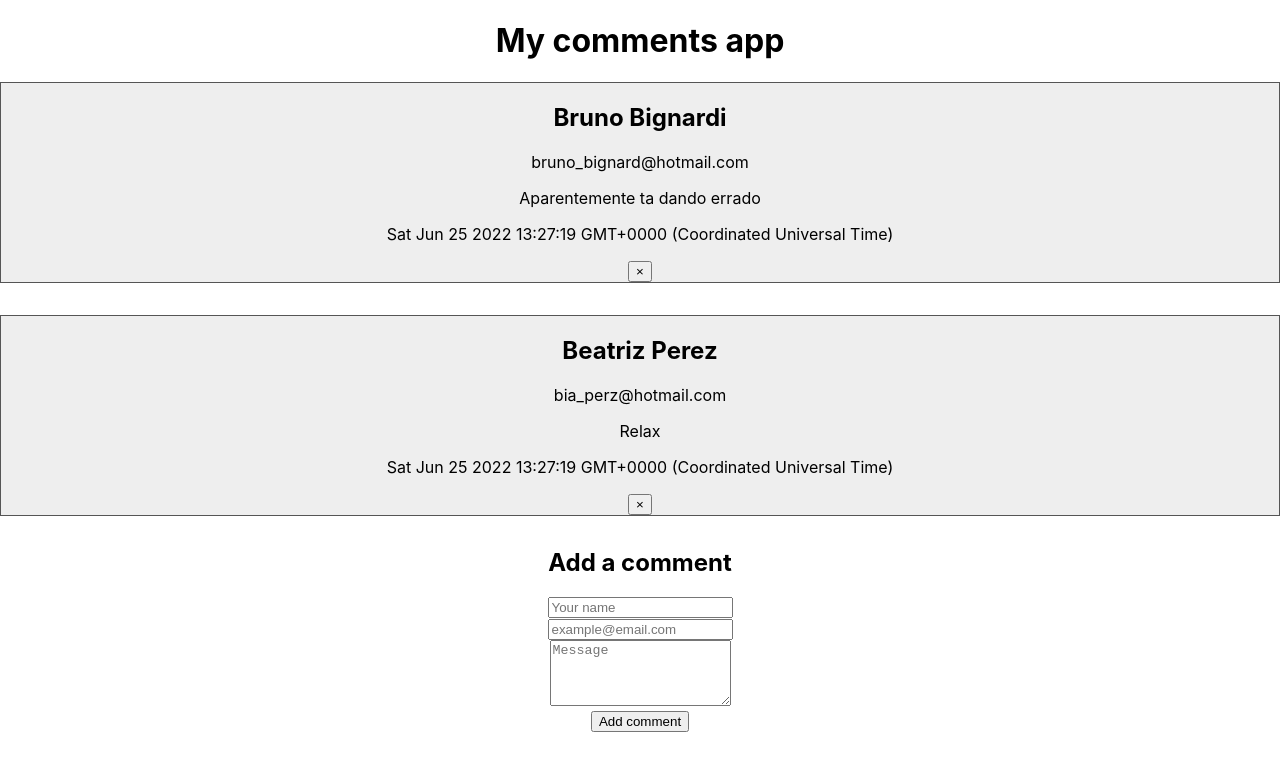
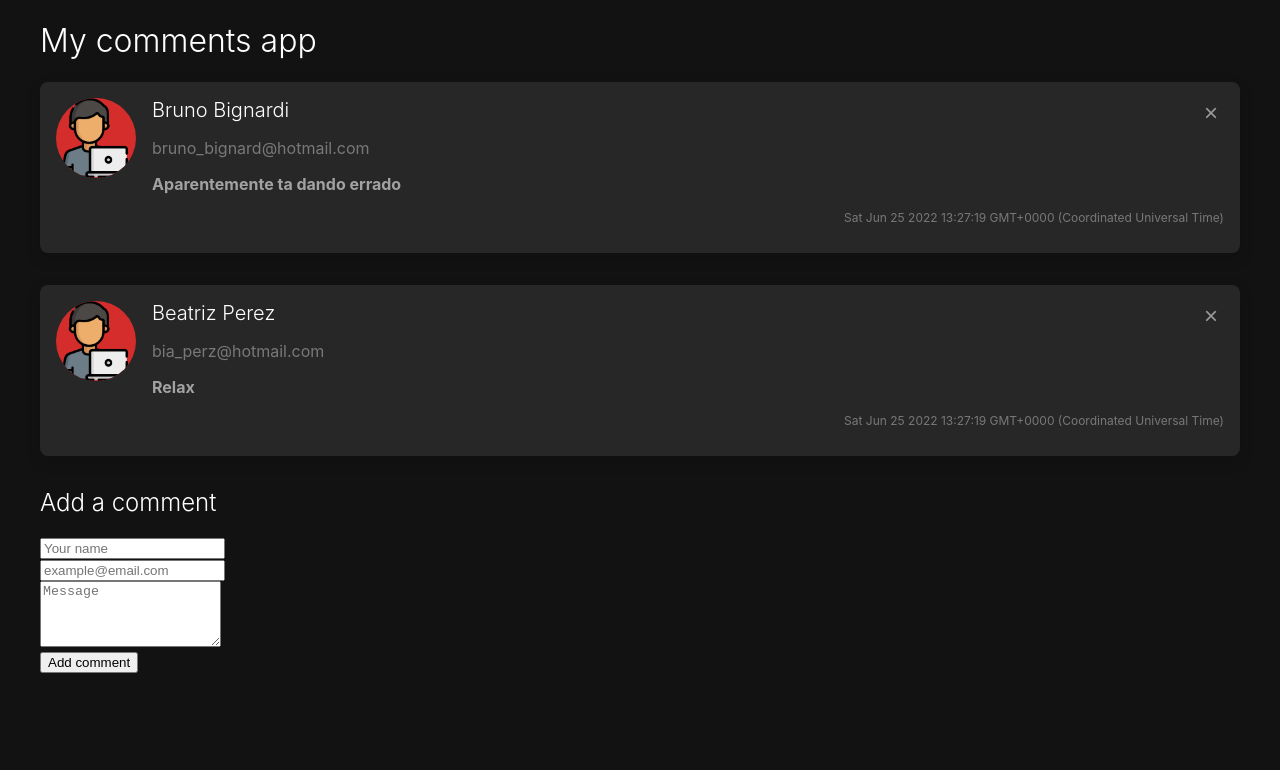
Before and after one commit to brunodono/My-comment-app-react.js, a React (Create React App) app: page / in a window 1280 px wide. Shown: the top 770 px of the page. Built offline with nearby package versions, Linux system fonts and the light colour scheme.

Commit message:
Created the css style of the comment component

```diff
--- a/src/App.css
+++ b/src/App.css
@@ -1,3 +1,14 @@
+h1, h2 {
+  font-weight: 300;
+}
+
+body {
+  background: #121212;
+  color: white;
+}
+
 .App {
-  text-align: center;
+
+  max-width: 1200px;
+  margin: auto;
 }
--- a/src/components/Comment.css
+++ b/src/components/Comment.css
@@ -1,5 +1,57 @@
 .comment{
-    border: 1px solid #555;
+    background-color: #272727;
     margin-bottom: 2rem;
-    background-color: #eee;
+    border-radius: 0.5rem;
+    box-shadow: rgba(0, 0, 0, 0.15) 0px 5px 15px;
+    padding: 1rem;
+    display: flex;
 }
+
+.comment .content {
+    width: 100%;
+    margin-left: 1rem;
+    position: relative;
+}
+
+.comment img {
+    background-color: #d52c2c;
+    border-radius: 180px;
+    max-width: 80px;
+    max-height: 80px;
+}
+
+.comment .content .name {
+    font-size: 1.25rem;
+    margin: 0px;
+}
+
+.comment .content .email {
+    color: #ffffff60;
+}
+
+.comment .content .message {
+    color: #ffffff92;
+    font-weight: bold;
+}
+
+.comment .content .date {
+    text-align: right;
+    font-size: 0.75rem;
+    color: #ffffff60;
+}
+
+.comment .content .delete {
+    position: absolute;
+    top: 0px;
+    right: 0px;
+    border: none;
+    background: none;
+    font-size: 1.5rem;
+    color: #ffffff87;
+    cursor: pointer;
+    border-radius: 0.5rem;
+}
+
+.comment .content .delete:hover{
+    background: #ffffff36;
+}
--- a/src/components/Comment.jsx
+++ b/src/components/Comment.jsx
@@ -1,4 +1,5 @@
-import "./Comment.css"
+import "./Comment.css";
+import ProfileImg from "./programmer.png";
 
 const Comment = (props) => {
 
@@ -7,11 +8,18 @@
     return (
 
         <div className="comment">
-            <h2>{name}</h2>
-            <p>{email}</p>
-            <p>{message}</p>
-            <p>{date.toString()}</p>
-            <button onClick={onDeleteComment}>&times;</button>
+
+            <div className="profile-img">
+                <img src={ProfileImg} alt="User Avatar"/>
+            </div>
+
+            <div className="content">
+                <h2 className="name">{name}</h2>
+                <p className="email">{email}</p>
+                <p className="message">{message}</p>
+                <p className="date">{date.toString()}</p>
+                <button className="delete" onClick={onDeleteComment}>&times;</button>
+            </div>
 
         </div>
     );
```
Also changed, not shown: src/components/programmer.png (added).
